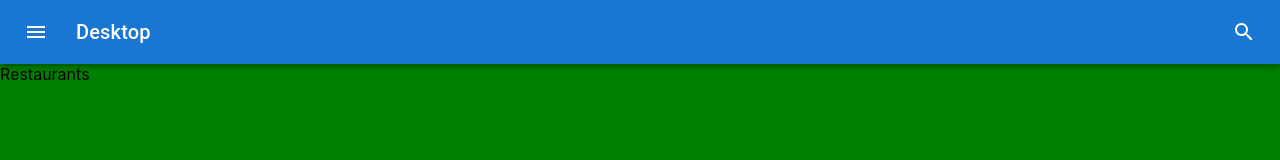
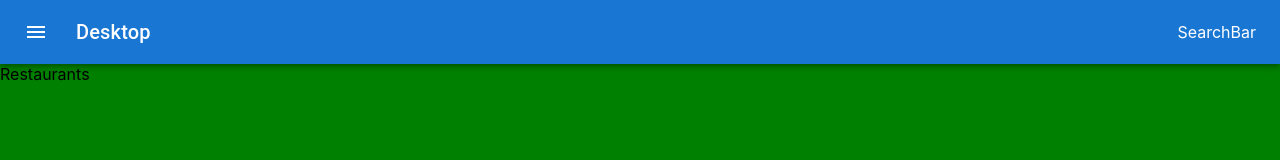
Before and after one commit to DylanLovell93/takehome-frontend, a React (Create React App) app: page /restaurants in a window 1280 px wide. Shown: the top 160 px of the page. Built offline with nearby package versions, Linux system fonts and the light colour scheme.

Commit message:
conditionally render search bar component

```diff
--- a/src/Components/Navbar/Navbar.jsx
+++ b/src/Components/Navbar/Navbar.jsx
@@ -9,6 +9,7 @@ import MenuIcon from "@mui/icons-material/Menu";
 import SearchIcon from "@mui/icons-material/Search";
 import Modal from "@mui/material/Modal";
 import MenuItems from "../MenuItems/MenuItems";
+import SearchBar from "../SearchBar/SearchBar";
 
 const Navbar = () => {
   const mobileQuery = window.matchMedia("(max-width: 600px)");
@@ -59,9 +60,18 @@ const Navbar = () => {
           >
             {mobile ? "Mobile" : "Desktop"}
           </Typography>
-          <IconButton size="large" edge="end" color="inherit" aria-label="menu">
-            <SearchIcon />
-          </IconButton>
+          {mobile ? (
+            <IconButton
+              size="large"
+              edge="end"
+              color="inherit"
+              aria-label="menu"
+            >
+              <SearchIcon />
+            </IconButton>
+          ) : (
+            <SearchBar />
+          )}
         </Toolbar>
       </AppBar>
     </Box>
--- /dev/null
+++ b/src/Components/SearchBar/SearchBar.jsx
@@ -0,0 +1,7 @@
+import "./SearchBar.css";
+
+const SearchBar = () => {
+  return <form className="SearchBar">SearchBar</form>;
+};
+
+export default SearchBar;
```
Also changed, not shown: src/Components/SearchBar/SearchBar.css (added).
